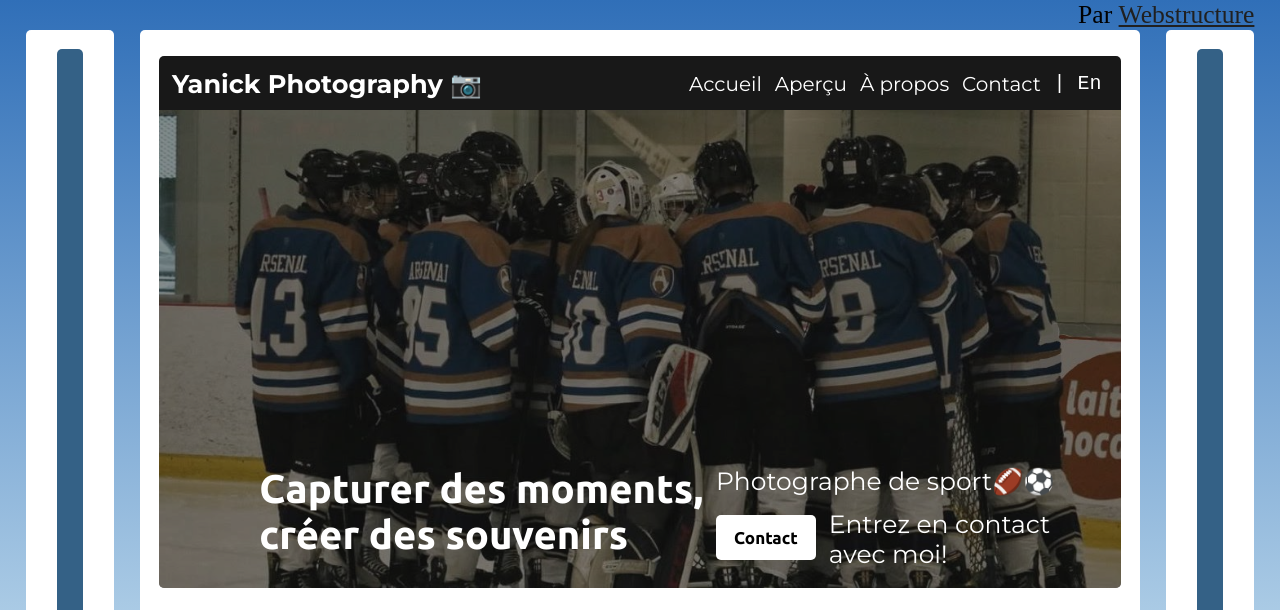
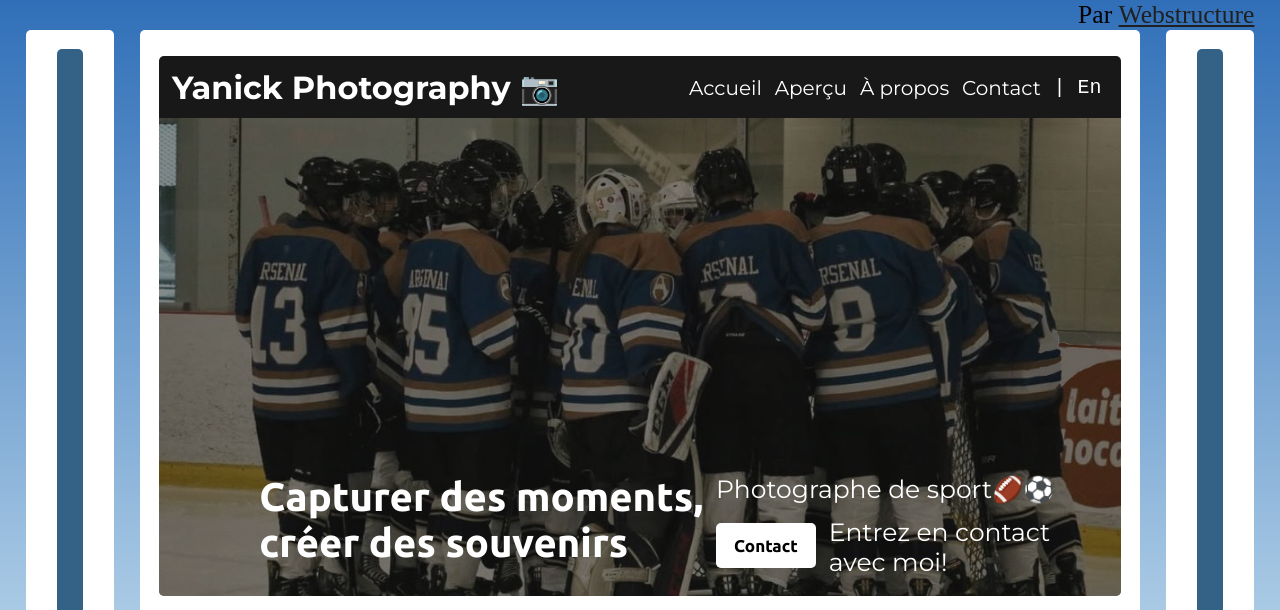
Before and after one commit to Filoufit/YanickPhotography, a plain HTML site: page index.html in a window 1280 px wide. Shown: the top 610 px of the page. Drawn offline with Linux system fonts and the light colour scheme; a web font is replaced by a local one.

Commit message:
Update header.css

```diff
--- a/styles/header.css
+++ b/styles/header.css
@@ -29,7 +29,6 @@ header {
 h1 {
   color: white;
   margin: 0 0 0 0;
-  font-size: 2vw;
 }
 
 
```
